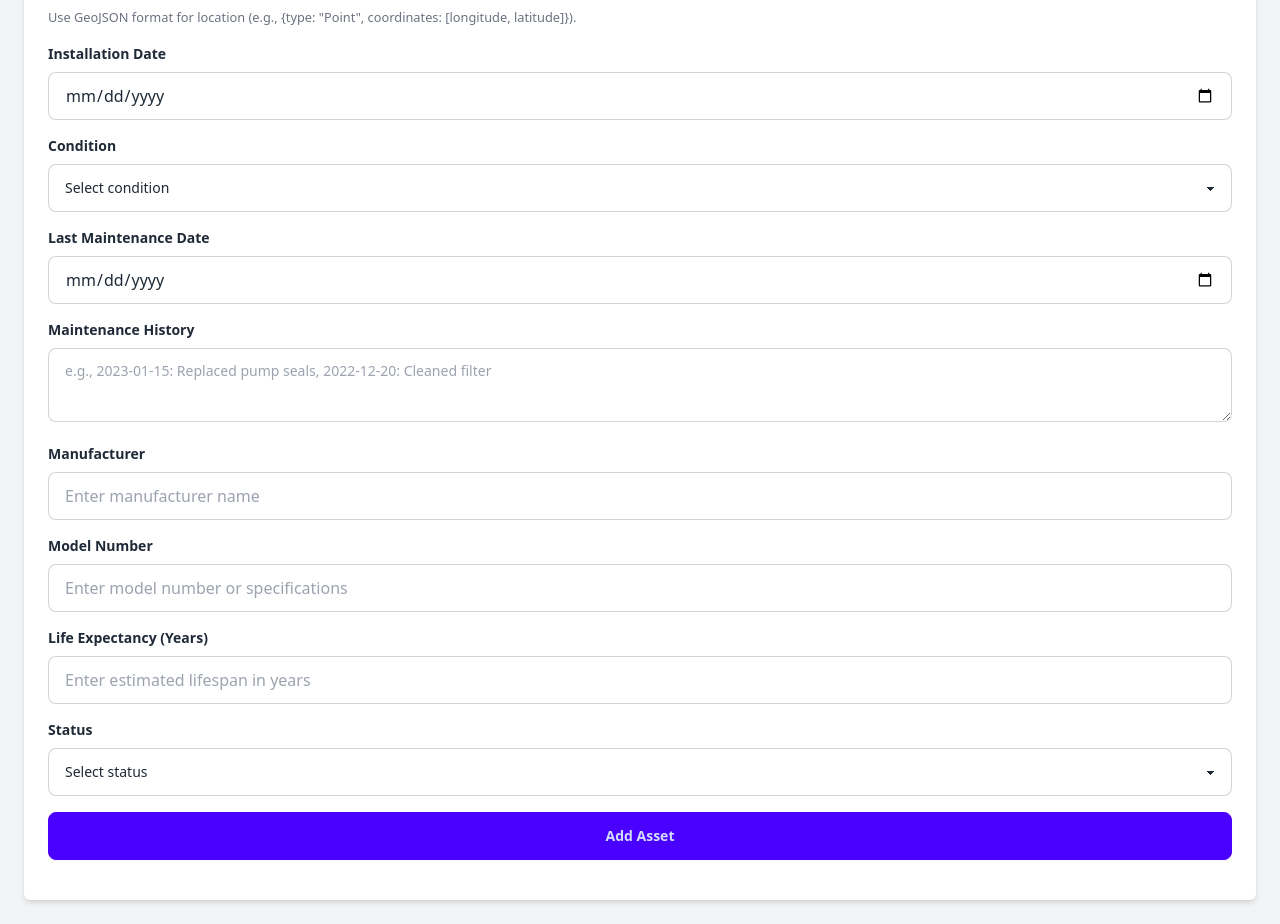
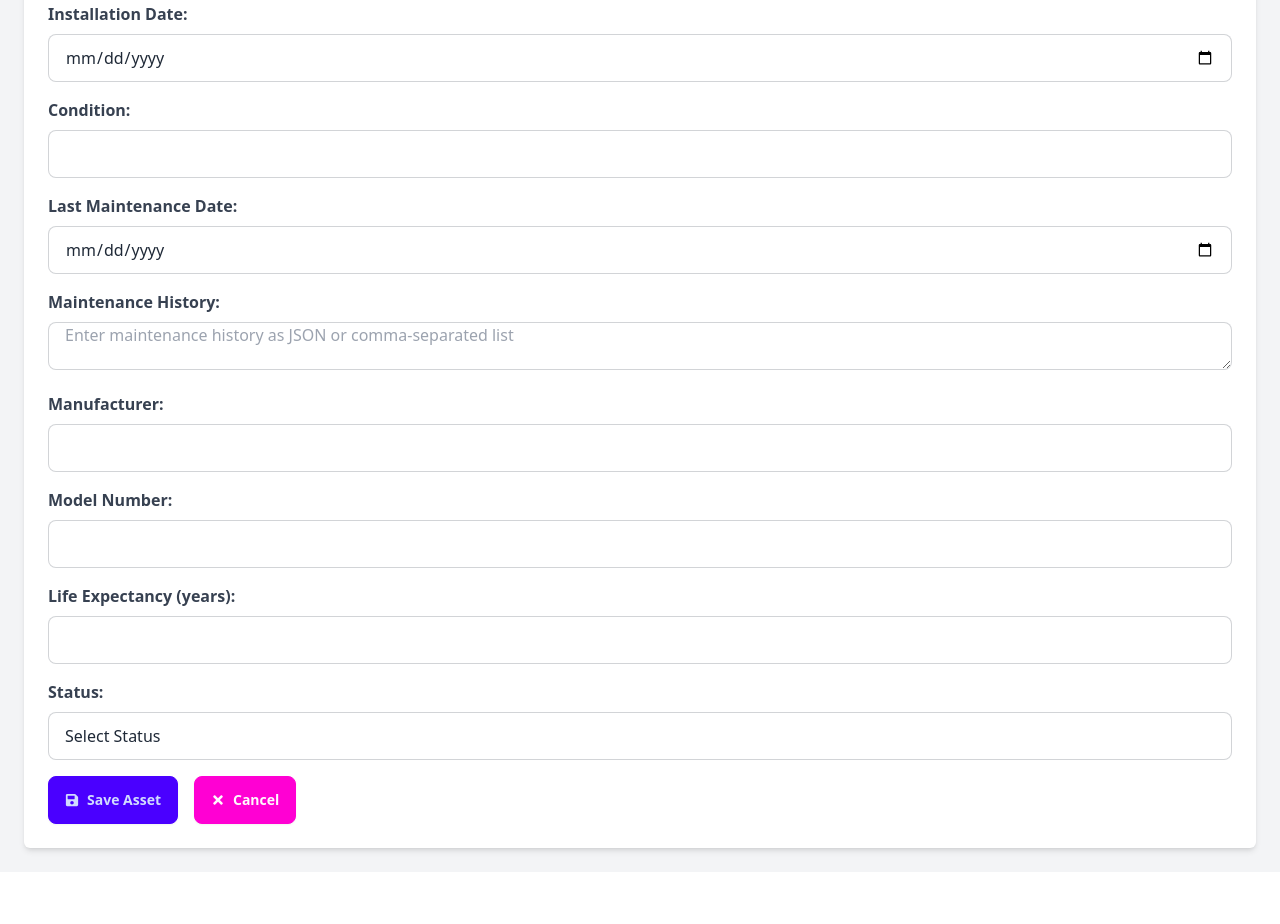
Before and after one commit to omprxz/aquacare, a Next.js app: page /phed/assets/add in a window 1280 px wide. Shown: the part 364-1288 px from the top of the page. After the commit the page ends 1236 px from the top, so only its background shows below. Built offline with nearby package versions, Linux system fonts and the light colour scheme.

Commit message:
WorkingCommit

```diff
--- a/src/app/gp/assets/add-new/page.js
+++ b/src/app/gp/assets/add-new/page.js
@@ -4,11 +4,17 @@ import Header from "@/app/components/Header";
 import { FaSave, FaTimes } from 'react-icons/fa';
 import { useRouter } from 'next/navigation';
 
+const conditions = ["Good", "Needs Repair", "Critical"];
+const statuses = ["Active", "Inactive", "Decommissioned"];
+const lifeExpectancies = Array.from({ length: 101 }, (_, i) => i + 1); // Life expectancy from 1 to 101 years
+
 const AddNewAsset = () => {
   const [assetType, setAssetType] = useState('');
   const [location, setLocation] = useState('');
   const [installationDate, setInstallationDate] = useState('');
   const [condition, setCondition] = useState('');
+  const [lastMaintenance, setLastMaintenance] = useState('');
+  const [maintenanceHistory, setMaintenanceHistory] = useState('');
   const [manufacturer, setManufacturer] = useState('');
   const [modelNumber, setModelNumber] = useState('');
   const [lifeExpectancy, setLifeExpectancy] = useState('');
@@ -18,7 +24,7 @@ const AddNewAsset = () => {
 
   const handleSave = () => {
     // Logic to save the asset data, e.g., send to an API or local state
-    alert(`Asset saved:\nType: ${assetType}\nLocation: ${location}\nInstallation Date: ${installationDate}\nCondition: ${condition}\nManufacturer: ${manufacturer}\nModel Number: ${modelNumber}\nLife Expectancy: ${lifeExpectancy}\nStatus: ${status}`);
+    alert(`Asset saved:\nType: ${assetType}\nLocation: ${location}\nInstallation Date: ${installationDate}\nCondition: ${condition}\nLast Maintenance: ${lastMaintenance}\nMaintenance History: ${maintenanceHistory}\nManufacturer: ${manufacturer}\nModel Number: ${modelNumber}\nLife Expectancy: ${lifeExpectancy}\nStatus: ${status}`);
     router.push('/gp/assets'); // Redirect to asset management page after saving
   };
 
@@ -43,13 +49,14 @@ const AddNewAsset = () => {
                 />
               </div>
               <div className="mb-4">
-                <label htmlFor="location" className="block text-gray-700 font-semibold mb-2">Location:</label>
-                <input
-                  type="text"
+                <label htmlFor="location" className="block text-gray-700 font-semibold mb-2">Location (GeoJSON):</label>
+                <textarea
                   id="location"
                   value={location}
                   onChange={(e) => setLocation(e.target.value)}
                   className="input input-bordered w-full"
+                  rows="3"
+                  placeholder='{"type": "Point", "coordinates": [longitude, latitude]}'
                 />
               </div>
               <div className="mb-4">
@@ -64,12 +71,37 @@ const AddNewAsset = () => {
               </div>
               <div className="mb-4">
                 <label htmlFor="condition" className="block text-gray-700 font-semibold mb-2">Condition:</label>
-                <input
-                  type="text"
+                <select
                   id="condition"
                   value={condition}
                   onChange={(e) => setCondition(e.target.value)}
                   className="input input-bordered w-full"
+                >
+                  <option value="">Select Condition</option>
+                  {conditions.map((cond, index) => (
+                    <option key={index} value={cond}>{cond}</option>
+                  ))}
+                </select>
+              </div>
+              <div className="mb-4">
+                <label htmlFor="lastMaintenance" className="block text-gray-700 font-semibold mb-2">Last Maintenance Date:</label>
+                <input
+                  type="date"
+                  id="lastMaintenance"
+                  value={lastMaintenance}
+                  onChange={(e) => setLastMaintenance(e.target.value)}
+                  className="input input-bordered w-full"
+                />
+              </div>
+              <div className="mb-4">
+                <label htmlFor="maintenanceHistory" className="block text-gray-700 font-semibold mb-2">Maintenance History:</label>
+                <textarea
+                  id="maintenanceHistory"
+                  value={maintenanceHistory}
+                  onChange={(e) => setMaintenanceHistory(e.target.value)}
+                  className="input input-bordered w-full"
+                  rows="3"
+                  placeholder='Enter maintenance history as JSON or comma-separated list'
                 />
               </div>
               <div className="mb-4">
@@ -94,13 +126,17 @@ const AddNewAsset = () => {
               </div>
               <div className="mb-4">
                 <label htmlFor="lifeExpectancy" className="block text-gray-700 font-semibold mb-2">Life Expectancy (years):</label>
-                <input
-                  type="number"
+                <select
                   id="lifeExpectancy"
                   value={lifeExpectancy}
                   onChange={(e) => setLifeExpectancy(e.target.value)}
                   className="input input-bordered w-full"
-                />
+                >
+                  <option value="">Select Life Expectancy</option>
+                  {lifeExpectancies.map((year, index) => (
+                    <option key={index} value={year}>{year}</option>
+                  ))}
+                </select>
               </div>
               <div className="mb-4">
                 <label htmlFor="status" className="block text-gray-700 font-semibold mb-2">Status:</label>
@@ -111,9 +147,9 @@ const AddNewAsset = () => {
                   className="input input-bordered w-full"
                 >
                   <option value="">Select Status</option>
-                  <option value="Active">Active</option>
-                  <option value="Inactive">Inactive</option>
-                  <option value="Decommissioned">Decommissioned</option>
+                  {statuses.map((stat, index) => (
+                    <option key={index} value={stat}>{stat}</option>
+                  ))}
                 </select>
               </div>
               <div className="flex gap-4">
--- a/src/app/phed/assets/add/page.js
+++ b/src/app/phed/assets/add/page.js
@@ -1,40 +1,27 @@
-// src/app/phed/assets/add/page.js
-"use client"
+"use client";
+import { useState } from 'react';
 import Header from "@/app/components/Header";
-import { useState } from "react";
-import { useRouter } from "next/navigation";
+import { FaSave, FaTimes } from 'react-icons/fa';
+import { useRouter } from 'next/navigation';
 
-const AddAsset = () => {
-  const [formData, setFormData] = useState({
-    asset_type: "",
-    location: "",
-    installation_date: "",
-    condition: "",
-    last_maintenance: "",
-    maintenance_history: "",
-    manufacturer: "",
-    model_number: "",
-    life_expectancy: "",
-    status: ""
-  });
+const AddNewAsset = () => {
+  const [assetType, setAssetType] = useState('');
+  const [location, setLocation] = useState('');
+  const [installationDate, setInstallationDate] = useState('');
+  const [condition, setCondition] = useState('');
+  const [lastMaintenance, setLastMaintenance] = useState('');
+  const [maintenanceHistory, setMaintenanceHistory] = useState('');
+  const [manufacturer, setManufacturer] = useState('');
+  const [modelNumber, setModelNumber] = useState('');
+  const [lifeExpectancy, setLifeExpectancy] = useState('');
+  const [status, setStatus] = useState('');
 
   const router = useRouter();
 
-  const handleChange = (e) => {
-    const { name, value } = e.target;
-    setFormData({
-      ...formData,
-      [name]: value
-    });
-  };
-
-  const handleSubmit = (e) => {
-    e.preventDefault();
-    // Add form submission logic here (e.g., API call to save asset data)
-    console.log("Asset added:", formData);
-
-    // Redirect to asset management page after successful submission
-    router.push('/phed/assets');
+  const handleSave = () => {
+    // Logic to save the asset data, e.g., send to an API or local state
+    alert(`Asset saved:\nType: ${assetType}\nLocation: ${location}\nInstallation Date: ${installationDate}\nCondition: ${condition}\nLast Maintenance: ${lastMaintenance}\nMaintenance History: ${maintenanceHistory}\nManufacturer: ${manufacturer}\nModel Number: ${modelNumber}\nLife Expectancy: ${lifeExpectancy}\nStatus: ${status}`);
+    router.push('/gp/assets'); // Redirect to asset management page after saving
   };
 
   return (
@@ -46,153 +33,127 @@ const AddAsset = () => {
 
           {/* Asset Form */}
           <div className="bg-white p-6 shadow-md rounded-md">
-            <form onSubmit={handleSubmit}>
+            <form>
               <div className="mb-4">
-                <label htmlFor="asset_type" className="block text-sm font-semibold mb-2">Asset Type</label>
-                <select
-                  id="asset_type"
-                  name="asset_type"
-                  value={formData.asset_type}
-                  onChange={handleChange}
-                  className="select select-bordered w-full"
-                  required
-                >
-                  <option value="" disabled>Select asset type</option>
-                  <option value="Pump">Pump</option>
-                  <option value="Pipeline">Pipeline</option>
-                  <option value="Valve">Valve</option>
-                  {/* Add other asset types as needed */}
-                </select>
-              </div>
-
-              <div className="mb-4">
-                <label htmlFor="location" className="block text-sm font-semibold mb-2">Location (GeoJSON)</label>
-                <textarea
-                  id="location"
-                  name="location"
-                  value={formData.location}
-                  onChange={handleChange}
-                  className="textarea textarea-bordered w-full"
-                  placeholder='{"type": "Point", "coordinates": [longitude, latitude]}'
-                  required
-                />
-                <small className="text-gray-500">Use GeoJSON format for location (e.g., {"{"}type: &quot;Point&quot;, coordinates: [longitude, latitude]{"}"}).</small>
-              </div>
-
-              <div className="mb-4">
-                <label htmlFor="installation_date" className="block text-sm font-semibold mb-2">Installation Date</label>
+                <label htmlFor="assetType" className="block text-gray-700 font-semibold mb-2">Asset Type:</label>
                 <input
-                  type="date"
-                  id="installation_date"
-                  name="installation_date"
-                  value={formData.installation_date}
-                  onChange={handleChange}
-                  className="input input-bordered w-full"
-                  required
-                />
-              </div>
-
-              <div className="mb-4">
-                <label htmlFor="condition" className="block text-sm font-semibold mb-2">Condition</label>
-                <select
-                  id="condition"
-                  name="condition"
-                  value={formData.condition}
-                  onChange={handleChange}
-                  className="select select-bordered w-full"
-                  required
-                >
-                  <option value="" disabled>Select condition</option>
-                  <option value="Excellent">Excellent</option>
-                  <option value="Good">Good</option>
-                  <option value="Fair">Fair</option>
-                  <option value="Poor">Poor</option>
-                </select>
-              </div>
-
-              <div className="mb-4">
-                <label htmlFor="last_maintenance" className="block text-sm font-semibold mb-2">Last Maintenance Date</label>
-                <input
-                  type="date"
-                  id="last_maintenance"
-                  name="last_maintenance"
-                  value={formData.last_maintenance}
-                  onChange={handleChange}
+                  type="text"
+                  id="assetType"
+                  value={assetType}
+                  onChange={(e) => setAssetType(e.target.value)}
                   className="input input-bordered w-full"
                 />
               </div>
-
               <div className="mb-4">
-                <label htmlFor="maintenance_history" className="block text-sm font-semibold mb-2">Maintenance History</label>
+                <label htmlFor="location" className="block text-gray-700 font-semibold mb-2">Location (GeoJSON):</label>
                 <textarea
-                  id="maintenance_history"
-                  name="maintenance_history"
-                  value={formData.maintenance_history}
-                  onChange={handleChange}
-                  className="textarea textarea-bordered w-full"
-                  placeholder="e.g., 2023-01-15: Replaced pump seals, 2022-12-20: Cleaned filter"
+                  id="location"
+                  value={location}
+                  onChange={(e) => setLocation(e.target.value)}
+                  className="input input-bordered w-full"
+                  rows="3"
+                  placeholder='{"type": &quot;Point&quot;, "coordinates": [longitude, latitude]}'
                 />
               </div>
-
               <div className="mb-4">
-                <label htmlFor="manufacturer" className="block text-sm font-semibold mb-2">Manufacturer</label>
+                <label htmlFor="installationDate" className="block text-gray-700 font-semibold mb-2">Installation Date:</label>
+                <input
+                  type="date"
+                  id="installationDate"
+                  value={installationDate}
+                  onChange={(e) => setInstallationDate(e.target.value)}
+                  className="input input-bordered w-full"
+                />
+              </div>
+              <div className="mb-4">
+                <label htmlFor="condition" className="block text-gray-700 font-semibold mb-2">Condition:</label>
+                <input
+                  type="text"
+                  id="condition"
+                  value={condition}
+                  onChange={(e) => setCondition(e.target.value)}
+                  className="input input-bordered w-full"
+                />
+              </div>
+              <div className="mb-4">
+                <label htmlFor="lastMaintenance" className="block text-gray-700 font-semibold mb-2">Last Maintenance Date:</label>
+                <input
+                  type="date"
+                  id="lastMaintenance"
+                  value={lastMaintenance}
+                  onChange={(e) => setLastMaintenance(e.target.value)}
+                  className="input input-bordered w-full"
+                />
+              </div>
+              <div className="mb-4">
+                <label htmlFor="maintenanceHistory" className="block text-gray-700 font-semibold mb-2">Maintenance History:</label>
+                <textarea
+                  id="maintenanceHistory"
+                  value={maintenanceHistory}
+                  onChange={(e) => setMaintenanceHistory(e.target.value)}
+                  className="input input-bordered w-full"
+                  rows="3"
+                  placeholder='Enter maintenance history as JSON or comma-separated list'
+                />
+              </div>
+              <div className="mb-4">
+                <label htmlFor="manufacturer" className="block text-gray-700 font-semibold mb-2">Manufacturer:</label>
                 <input
                   type="text"
                   id="manufacturer"
-                  name="manufacturer"
-                  value={formData.manufacturer}
-                  onChange={handleChange}
+                  value={manufacturer}
+                  onChange={(e) => setManufacturer(e.target.value)}
                   className="input input-bordered w-full"
-                  placeholder="Enter manufacturer name"
                 />
               </div>
-
               <div className="mb-4">
-                <label htmlFor="model_number" className="block text-sm font-semibold mb-2">Model Number</label>
+                <label htmlFor="modelNumber" className="block text-gray-700 font-semibold mb-2">Model Number:</label>
                 <input
                   type="text"
-                  id="model_number"
-                  name="model_number"
-                  value={formData.model_number}
-                  onChange={handleChange}
+                  id="modelNumber"
+                  value={modelNumber}
+                  onChange={(e) => setModelNumber(e.target.value)}
                   className="input input-bordered w-full"
-                  placeholder="Enter model number or specifications"
                 />
               </div>
-
               <div className="mb-4">
-                <label htmlFor="life_expectancy" className="block text-sm font-semibold mb-2">Life Expectancy (Years)</label>
+                <label htmlFor="lifeExpectancy" className="block text-gray-700 font-semibold mb-2">Life Expectancy (years):</label>
                 <input
                   type="number"
-                  id="life_expectancy"
-                  name="life_expectancy"
-                  value={formData.life_expectancy}
-                  onChange={handleChange}
+                  id="lifeExpectancy"
+                  value={lifeExpectancy}
+                  onChange={(e) => setLifeExpectancy(e.target.value)}
                   className="input input-bordered w-full"
-                  placeholder="Enter estimated lifespan in years"
                 />
               </div>
-
               <div className="mb-4">
-                <label htmlFor="status" className="block text-sm font-semibold mb-2">Status</label>
+                <label htmlFor="status" className="block text-gray-700 font-semibold mb-2">Status:</label>
                 <select
                   id="status"
-                  name="status"
-                  value={formData.status}
-                  onChange={handleChange}
-                  className="select select-bordered w-full"
-                  required
+                  value={status}
+                  onChange={(e) => setStatus(e.target.value)}
+                  className="input input-bordered w-full"
                 >
-                  <option value="" disabled>Select status</option>
+                  <option value="">Select Status</option>
                   <option value="Active">Active</option>
                   <option value="Inactive">Inactive</option>
                   <option value="Decommissioned">Decommissioned</option>
                 </select>
               </div>
-
-              <div className="mb-4">
-                <button type="submit" className="btn btn-primary w-full">
-                  Add Asset
+              <div className="flex gap-4">
+                <button
+                  type="button"
+                  onClick={handleSave}
+                  className="btn btn-primary flex items-center gap-2"
+                >
+                  <FaSave /> Save Asset
+                </button>
+                <button
+                  type="button"
+                  onClick={() => router.push('/gp/assets')}
+                  className="btn btn-secondary flex items-center gap-2"
+                >
+                  <FaTimes /> Cancel
                 </button>
               </div>
             </form>
@@ -203,4 +164,4 @@ const AddAsset = () => {
   );
 };
 
-export default AddAsset;
+export default AddNewAsset;
```
